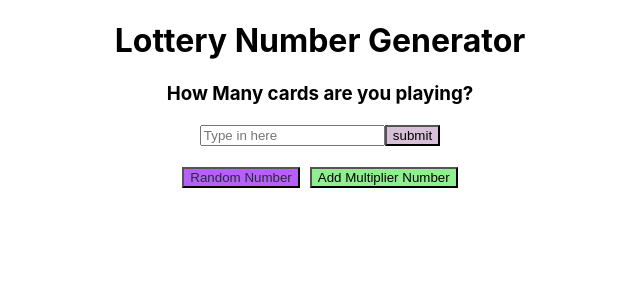
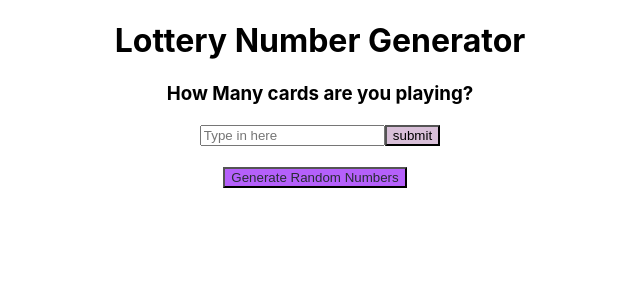
Before and after one commit to arikey-pixel/mega_millions_generator, a React (Create React App) app: page / in a window 1280 px wide. Shown: the top 300 px of the page, without its empty margins (320-960 px from the left). Built offline with nearby package versions, Linux system fonts and the light colour scheme.

Commit message:
Removed Add muiltipler btn and changed name of generate btn

```diff
--- a/src/App.css
+++ b/src/App.css
@@ -2,7 +2,7 @@
   text-align: center;
 }
 
-.btn-RandomNumber{
+.btn-GenerateRandomNumber{
   margin-right: 10px;
   color:#282c34;
   background-color:hsl(273, 95%, 68%);
--- a/src/App.js
+++ b/src/App.js
@@ -85,11 +85,8 @@ class App extends Component{
             onClick={this.numberOfCards}/>
           <h2>{this.state.number}</h2>
         <button
-          className="btn-RandomNumber"
-          onClick={this.generateRandomNumber}>Random Number</button>
-        <button
-          className='btn-addNumber'
-          onClick={this.addNumber}>Add Multiplier Number</button>
+          className="btn-GenerateRandomNumber"
+          onClick={this.generateRandomNumber}>Generate Random Numbers</button>
       </div>
       </div>
     )
```
